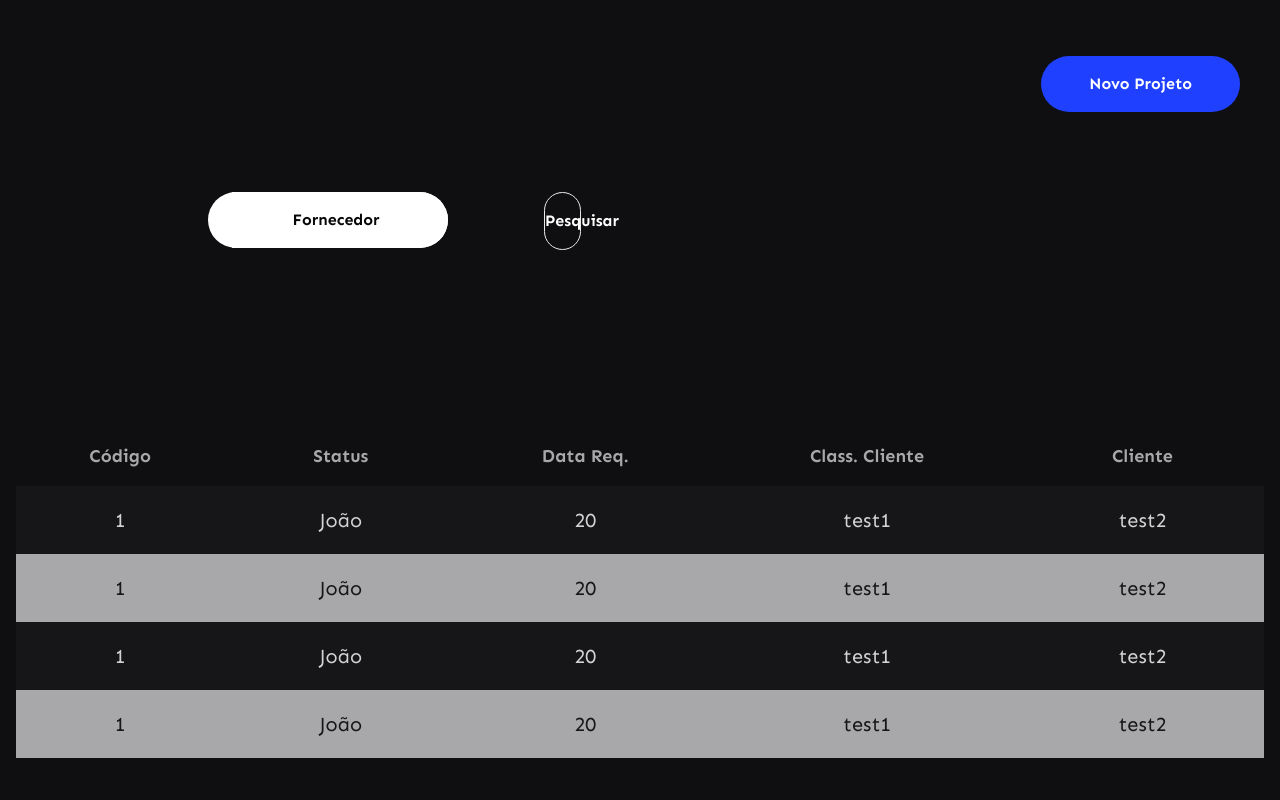
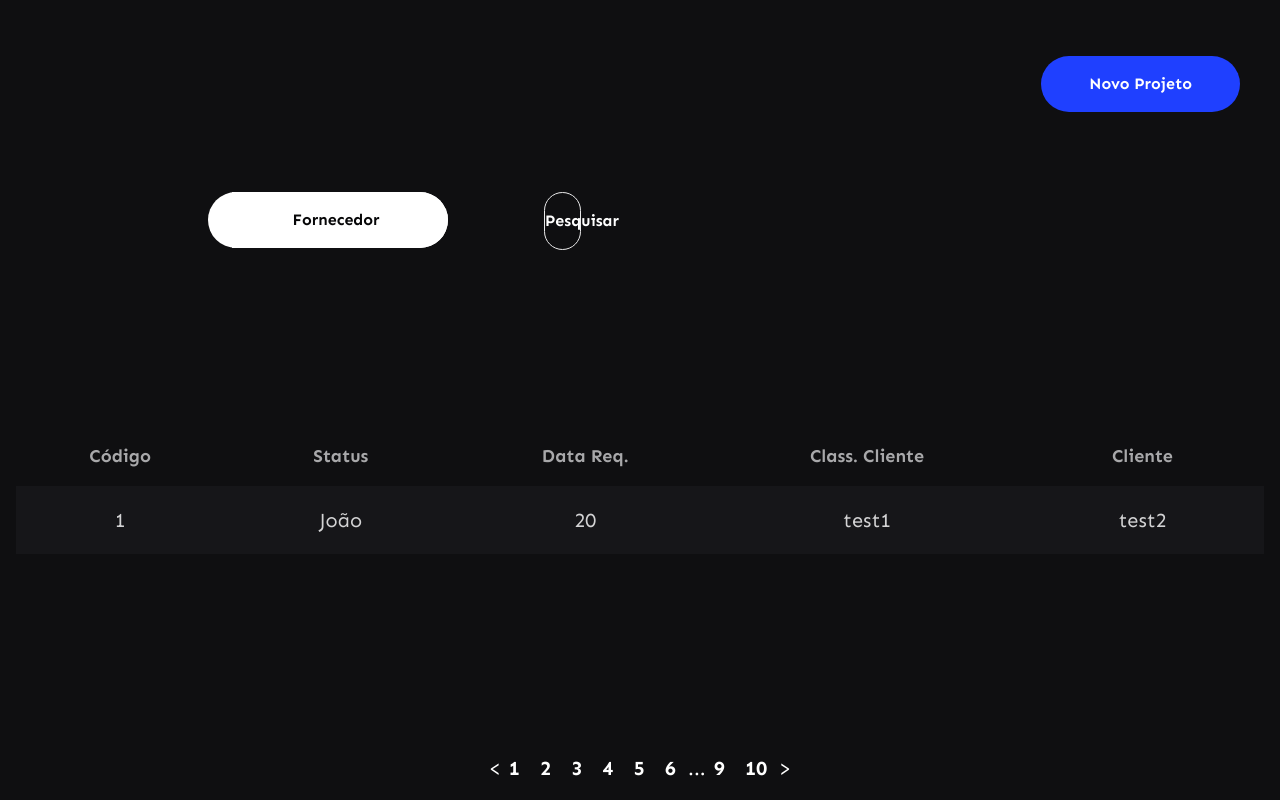
Before and after one commit to SairanSerra/SAI-Front, a React (Vite) app: page /project in a window 1280 px wide. Shown: the top 800 px of the page. Built offline with nearby package versions, Linux system fonts and the light colour scheme.

Commit message:
Desenvolvimento get data components

```diff
--- a/package.json
+++ b/package.json
@@ -16,6 +16,7 @@
     "react-dom": "^18.2.0",
     "react-input-mask": "^2.0.4",
     "react-paginate": "^8.2.0",
+    "react-query": "^3.39.3",
     "react-router-dom": "^6.10.0"
   },
   "devDependencies": {
--- a/src/App.tsx
+++ b/src/App.tsx
@@ -1,10 +1,16 @@
 import React from 'react'
 import PrincipalRoutes from './routes'
+import { QueryClient, QueryClientProvider } from 'react-query'
 
 const App:React.FC = () => {
 
+    const queryClient = new QueryClient()
+
     return (
-        <PrincipalRoutes />
+        <QueryClientProvider client={queryClient} >
+            <PrincipalRoutes />
+        </QueryClientProvider>
+
     )
 }
 
--- a/src/pages/Components/index.tsx
+++ b/src/pages/Components/index.tsx
@@ -1,40 +1,21 @@
-import React, { useEffect, useState } from "react";
+import React from "react";
 import TableCustom from "../../components/Table";
 import TR from "../../components/Table/components/TR";
 import TD from "../../components/Table/components/TD";
 import Paginate from "../../components/Table/components/Paginate";
 import Footer from "../../components/Layout/Footer";
 import InputCustom from "../../components/InputCustom";
-import Axios from "axios";
 import { useNavigate } from "react-router-dom";
+import { useQuery } from "react-query";
+import { getComponents } from "../../services/components";
 
 const HomeComponents:React.FC = () => {
-    const [listComponentes, setListComponentes] = useState([]);
 
-    const [busca, setBusca] = useState("");
-
-    useEffect(() => {
-        Axios.get("http://localhost:3001/getComponente").then((response) => {
-            setListComponentes(response.data.recordset);
-        });
-    }, []);
-
-    const lowerBusca = busca.toLowerCase();
-
-    const filterMaterial = listComponentes.filter((values) =>
-        values.ds_Nome.toLowerCase().includes(lowerBusca)
-    );
+    const {data, isLoading} = useQuery(['getComponents'], () => getComponents())
 
     const mocHeader = ['Part Number','Nome','Modelo','Fabricante','Dimensão'];
-    const modData = [
-        {
-            id:1,
-            name:'João',
-            age:'20',
-            test1:'test1',
-            test2:'test2'
-        }
-    ];
+    console.log(data)
+    console.log(isLoading)
     const navigate = useNavigate();
     return(
 
@@ -56,14 +37,6 @@ const HomeComponents:React.FC = () => {
                     >Pesquisar</a>
                 </div>
             </div>
-
-            <input
-                type="text"
-                name="nome"
-                placeholder="Buscar material..."
-                value={busca}
-                onChange={(ev) => setBusca(ev.target.value)}
-            />
 
             <TableCustom header={mocHeader} content={modData}>
                 {modData.map((element, index) => (
--- a/src/pages/Home/index.tsx
+++ b/src/pages/Home/index.tsx
@@ -40,8 +40,8 @@ const Home:React.FC = () => {
                             <span className="text-lg font-bold text-blue-400">Gerenciamento de Ferramentaria</span>
                             <h2 className="max-w-2xl mt-12 mb-12 text-6xl 2xl:text-8xl text-white font-bold font-heading">Ferramenta de qualidade para resultados excelentes.</h2>
                             <p className="mb-12 lg:mb-16 2xl:mb-24 text-xl text-gray-100">Para facilitar a gestão do seu setor empresarial de ferramentaria</p>
-                            <a className="inline-block px-12 py-5 text-lg cursor-pointer text-white font-bold bg-blue-500 hover:bg-blue-600 rounded-full transition duration-200"
-                                onClick={() => navigate('/signup')}>Cadastre-se</a>
+                            {/* <a className="inline-block px-12 py-5 text-lg cursor-pointer text-white font-bold bg-blue-500 hover:bg-blue-600 rounded-full transition duration-200"
+                                onClick={() => navigate('/signup')}>Cadastre-se</a> */}
                         </div>
                         <div className="w-full lg:w-1/2 px-4">
                             <img className="w-full rounded backdrop-blur-lg" src={ImageToolShop} alt="" />
@@ -63,9 +63,10 @@ const Home:React.FC = () => {
                         <div className="pt-6">
                             <a className="block mb-4 py-4 px-12 my-5 text-white text-center font-bold border border-gray-50 hover:border-gray-300 rounded-full cursor-pointer"
                                 onClick={() => navigate('/login')}>Entrar</a>
-                            <a className="block py-4 px-12 text-white text-center font-bold bg-blue-500 hover:bg-blue-600 rounded-full transition duration-200"
+                            {/* <a className="block py-4 px-12 text-white text-center font-bold bg-blue-500 hover:bg-blue-600 rounded-full transition duration-200"
                                 onClick={() => navigate('/signup')}
-                            >Cadastre-se</a></div>
+                            >Cadastre-se</a> */}
+                        </div>
 
                         <p className="mt-6 mb-4 text-lg text-center">
                             <span>2023 © SAI. Todos direitos reservados.</span>
--- a/src/pages/Project/index.tsx
+++ b/src/pages/Project/index.tsx
@@ -17,29 +17,7 @@ const Project:React.FC = () => {
             age:'20',
             test1:'test1',
             test2:'test2'
-        },
-        {
-            id:1,
-            name:'João',
-            age:'20',
-            test1:'test1',
-            test2:'test2'
-        },
-        {
-            id:1,
-            name:'João',
-            age:'20',
-            test1:'test1',
-            test2:'test2'
-        },
-        {
-            id:1,
-            name:'João',
-            age:'20',
-            test1:'test1',
-            test2:'test2'
-        },
-
+        }
     ];
     return(
 
--- a/src/pages/SignIn/index.tsx
+++ b/src/pages/SignIn/index.tsx
@@ -6,7 +6,7 @@ import InputCustom from '../../components/InputCustom';
 const Login:React.FC = () => {
     const navigate = useNavigate();
     return(
-        <div className="bg-gray-800">
+        <div className="h-screen bg-gray-800">
             <section className="relative py-20 2xl:py-40 bg-gray-800 overflow-hidden">
                 <img className="hidden lg:block absolute inset-0 mt-32" src="zospace-assets/lines/line-mountain.svg" alt="" />
                 <img className="hidden lg:block absolute inset-y-0 right-0 -mr-40 -mt-32" src="zospace-assets/lines/line-right-long.svg" alt="" />
@@ -47,8 +47,8 @@ const Login:React.FC = () => {
                                         <div className="flex items-center pl-6 mb-6 bg-white rounded-full">
                                         </div>
                                         <button className="py-4 w-full bg-blue-500 hover:bg-blue-600 text-white font-bold rounded-full transition duration-200">Entrar</button>
-                                        <a className="block mb-4 py-4 px-12 my-5 text-white text-center font-bold border border-gray-50 hover:border-gray-300 rounded-full cursor-pointer"
-                                            onClick={() => navigate('/signup')}>Cadastre-se</a>
+                                        {/* <a className="block mb-4 py-4 px-12 my-5 text-white text-center font-bold border border-gray-50 hover:border-gray-300 rounded-full cursor-pointer"
+                                            onClick={() => navigate('/signup')}>Cadastre-se</a> */}
                                     </form>
                                 </div>
                             </div>
@@ -56,7 +56,10 @@ const Login:React.FC = () => {
                     </div>
                 </div>
             </section>
-            <Footer />
+            <div className='mt-14'>
+                <Footer />
+            </div>
+
         </div>
     );
 }
--- /dev/null
+++ b/src/services/components/index.ts
@@ -0,0 +1,6 @@
+import axios from "axios"
+
+export const getComponents = async() => {
+    const response = await axios.get('/createComponente')
+    return response.data
+}
```
Also changed, not shown: src/pages/HomeLogged/index.tsx (+14 -3 lines), 1 other file (tests, documents, lock files or other folders).
